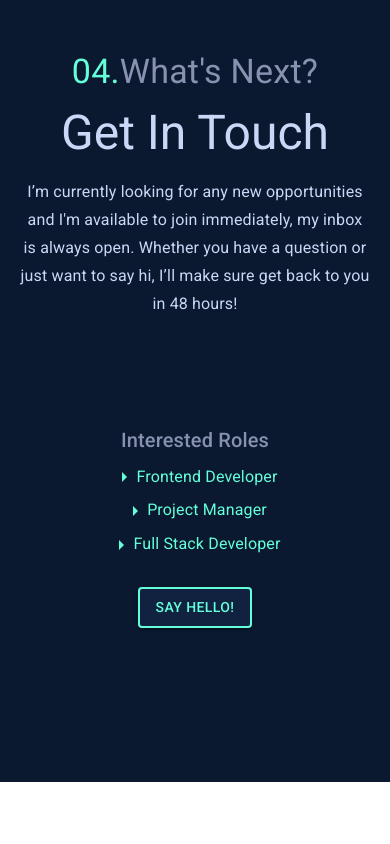
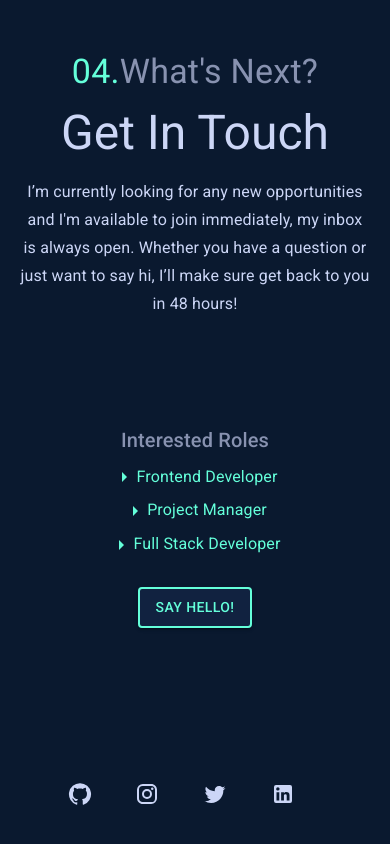
Before and after one commit to VenkateshMurali15/venkatesh-portfolio, a React (Create React App) app: page / in a window 390 px wide. Shown: the part 4155-4999 px from the top of the page. Before the commit the page ends 4937 px from the top, so only its background shows below. Built offline with nearby package versions, Linux system fonts and the light colour scheme.

Commit message:
Add social section mobile, and contact mail functionality

```diff
--- a/src/components/contact/index.js
+++ b/src/components/contact/index.js
@@ -88,15 +88,14 @@ function Contact({ id }) {
           );
         })}
       </Grid>
-      <Button
-        variant="contained"
-        onClick={() => {
-          "mailto:venkateshmuralikrish@gmail.com";
-        }}
-        sx={{ mt: 3 }}
+      <a
+        href="mailto:venkateshmuralikrish@gmail.com"
+        style={{ textDecoration: "none" }}
       >
-        Say Hello!
-      </Button>
+        <Button variant="contained" sx={{ mt: 3 }}>
+          Say Hello!
+        </Button>
+      </a>
     </div>
   );
 }
--- /dev/null
+++ b/src/components/footer-social/index.js
@@ -0,0 +1,68 @@
+import { Grid } from "@mui/material";
+import React from "react";
+import theme from "../../style/theme";
+import GitHubIcon from "@mui/icons-material/GitHub";
+import InstagramIcon from "@mui/icons-material/Instagram";
+import TwitterIcon from "@mui/icons-material/Twitter";
+import LinkedInIcon from "@mui/icons-material/LinkedIn";
+import { createUseStyles } from "react-jss";
+
+export const styles = createUseStyles({
+  mainSection: {
+    "@media only screen and (max-width: 600px)": {
+      padding: "0px 0px 50px 0px",
+    },
+    "@media only screen and (min-width: 600px)": {
+      padding: "0px 10px 50px 10px",
+    },
+    "@media only screen and (min-width: 992px)": {
+      display: "none",
+    },
+  },
+});
+
+function FooterSocial() {
+  const classes = styles();
+  return (
+    <div className={classes.mainSection}>
+      <Grid container spacing={2} alignItems="center" justifyContent="center">
+        <Grid item xs={2} sm={2} md={3}>
+          <GitHubIcon
+            style={{ color: theme.text.bodyText, cursor: "pointer" }}
+            onClick={() => {
+              window.open("https://github.com/VenkateshMurali15");
+            }}
+          />
+        </Grid>
+        <Grid item xs={2} sm={2} md={3}>
+          <InstagramIcon
+            style={{ color: theme.text.bodyText, cursor: "pointer" }}
+            onClick={() => {
+              window.open("https://www.instagram.com/venkatesh_murali/");
+            }}
+          />
+        </Grid>
+        <Grid item xs={2} sm={2} md={3}>
+          <TwitterIcon
+            style={{ color: theme.text.bodyText, cursor: "pointer" }}
+            onClick={() => {
+              window.open("https://twitter.com/rockz_venkatesh");
+            }}
+          />
+        </Grid>
+        <Grid item xs={2} sm={2} md={3}>
+          <LinkedInIcon
+            style={{ color: theme.text.bodyText, cursor: "pointer" }}
+            onClick={() => {
+              window.open(
+                "https://www.linkedin.com/in/venkateshmuralikrishnan/"
+              );
+            }}
+          />
+        </Grid>
+      </Grid>
+    </div>
+  );
+}
+
+export default FooterSocial;
--- a/src/components/header/index.js
+++ b/src/components/header/index.js
@@ -17,12 +17,12 @@ function Header() {
   return (
     <div className={classes.rootContainer}>
       <Grid container alignItems="center" justifyContent="center">
-        <Grid item xs={12} sm={12} md={12} lg={6} xl={6}>
+        <Grid item xs={12} sm={12} md={4} lg={4} xl={4}>
           <div className={classes.logoContainer}>
             <img src={logo} alt="" className={classes.logo} />
           </div>
         </Grid>
-        <Grid item xs={12} sm={12} md={12} lg={6} xl={6}>
+        <Grid item xs={12} sm={12} md={8} lg={8} xl={8}>
           <div className={classes.mobileMenuContainer}>
             <Grid
               container
--- a/src/pages/home/index.js
+++ b/src/pages/home/index.js
@@ -2,6 +2,7 @@ import React from "react";
 import About from "../../components/about";
 import Contact from "../../components/contact";
 import Experience from "../../components/experience";
+import FooterSocial from "../../components/footer-social";
 import Header from "../../components/header";
 import Mail from "../../components/mail";
 import Project from "../../components/projects";
@@ -27,6 +28,7 @@ function Home() {
         <Project id="project" />
         <Contact id="contact" />
       </div>
+      <FooterSocial />
     </div>
   );
 }
```
